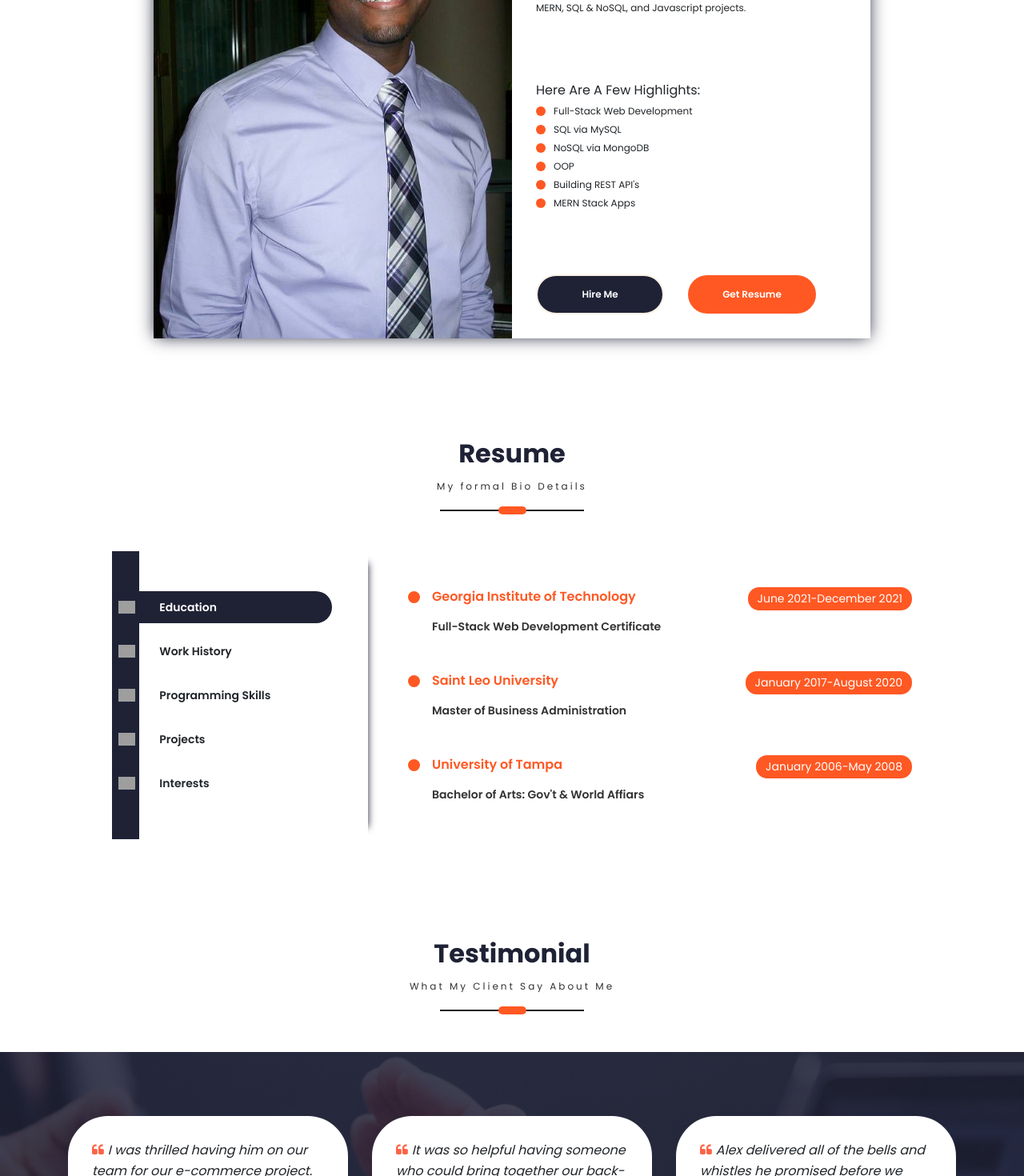
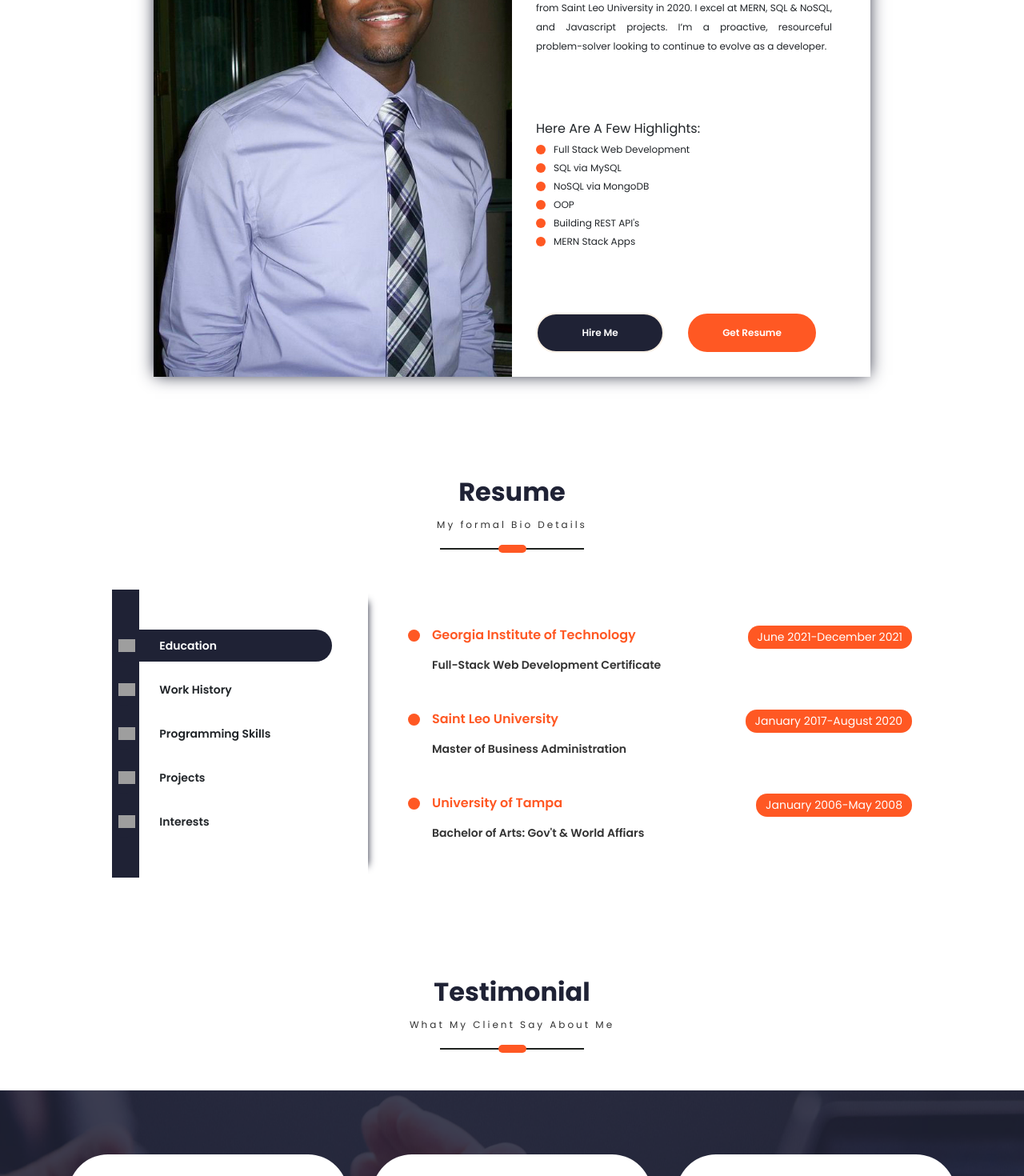
Before and after one commit to ajdavis2424/gtech_react_profile, a React (Create React App) app in the folder client/: page / in a window 1280 px wide. Shown: the part 1020-2490 px from the top of the page at 80% size. Built offline with nearby package versions, Linux system fonts and the light colour scheme; grey boxes are pictures that could not be loaded; a web font is replaced by a local one.

Commit message:
Year 1 update

```diff
--- a/client/src/PortfolioContainer/AboutMe/AboutMe.js
+++ b/client/src/PortfolioContainer/AboutMe/AboutMe.js
@@ -15,17 +15,17 @@ export default function AboutMe(props) {
 
   const SCREEN_CONSTSANTS = {
     description:
-      "I'm a Full-Stack Web Developer with a background in management, employee development, and customer service. Earned certificate in Full-Stack Web Development at Georgia Tech, and earned a M.B.A. from Saint Leo University in 2020. While completing my certificate program, I excelled in MERN, SQL & NoSQL, and Javascript projects.  ",
+      'Full Stack Web Developer with a background in management and employee development. Currently working as a full stack developer with a primary focus on the front-end tasks, unit testing, and SCRUM duties. Earned a certificate in Full Stack Web Development through Georgia Tech, and earned a MBA from Saint Leo University in 2020.  I excel at MERN, SQL & NoSQL, and Javascript projects.  I’m a proactive, resourceful problem-solver looking to continue to evolve as a developer.  ',
     highlights: {
       bullets: [
-        "Full-Stack Web Development",
-        "SQL via MySQL" ,
-        "NoSQL via MongoDB",
-        "OOP",
+        'Full Stack Web Development',
+        'SQL via MySQL',
+        'NoSQL via MongoDB',
+        'OOP',
         "Building REST API's",
-        "MERN Stack Apps",
+        'MERN Stack Apps',
       ],
-      heading: "Here Are A Few Highlights:",
+      heading: 'Here Are A Few Highlights:',
     },
   };
   const renderHighlight = () => {
--- a/client/src/PortfolioContainer/Resume/Resume.js
+++ b/client/src/PortfolioContainer/Resume/Resume.js
@@ -93,23 +93,23 @@ const Resume = (props) => {
   const resumeDetails = [
     <div className="resume-screen-container" key="education">
       <ResumeHeading
-        heading={"Georgia Institute of Technology"}
-        subHeading={"Full-Stack Web Development Certificate"}
-        fromDate={"June 2021"}
-        toDate={"December 2021"}
+        heading={'Georgia Institute of Technology'}
+        subHeading={'Full-Stack Web Development Certificate'}
+        fromDate={'June 2021'}
+        toDate={'December 2021'}
       />
 
       <ResumeHeading
-        heading={"Saint Leo University"}
-        subHeading={"Master of Business Administration"}
-        fromDate={"January 2017"}
-        toDate={"August 2020"}
+        heading={'Saint Leo University'}
+        subHeading={'Master of Business Administration'}
+        fromDate={'January 2017'}
+        toDate={'August 2020'}
       />
       <ResumeHeading
-        heading={"University of Tampa "}
+        heading={'University of Tampa '}
         subHeading={"Bachelor of Arts: Gov't & World Affiars"}
-        fromDate={"January 2006"}
-        toDate={"May 2008"}
+        fromDate={'January 2006'}
+        toDate={'May 2008'}
       />
     </div>,
 
@@ -117,25 +117,29 @@ const Resume = (props) => {
     <div className="resume-screen-container" key="work-experience">
       <div className="experience-container">
         <ResumeHeading
-          heading={"Orangetheory Fitness"}
-          subHeading={"Coach & Trainer"}
-          fromDate={"September 2020"}
-          toDate={"Present"}
+          heading={'NACM Tampa'}
+          subHeading={'Front-end Developer'}
+          fromDate={'March 2022'}
+          toDate={'Present'}
         />
         <div className="experience-description">
           <span className="resume-description-text">
-           - Currently working as a Trainer & Coach at Orangetheory Fitness.
+            - Currently working as a Front-end developer, and a SCRUM Master for
+            a national credit management company.
           </span>
           <br />
         </div>
         <div className="experience-description">
           <span className="resume-description-text">
-          - Leading and motivating members during their workouts by communicating effectively and efficiently. Helping members set and achieve fitness goals by creating pockets of one on one time to create a plan.
+            - Maintaining existing components and building out new features for
+            our customers nationwide.
           </span>
           <br />
           <span className="resume-description-text">
-          - Building a complimentary fitness app that I believe will be very useful for group, and individual training. This app will be more than your generic "fitness app tracker"...
-            {" "}
+            - I took on the added responsibilities of SCRUM Master after 8
+            months. My primary focus during a sprint is to make sure all
+            developers have reasonable and understandable acceptance criteria,
+            and any tools necessary to be successful.
           </span>
           <br />
         </div>
@@ -153,7 +157,7 @@ const Resume = (props) => {
           <span>{skill.skill}</span>
           <div className="skill-percentage">
             <div
-              style={{ width: skill.ratingPercentage + "%" }}
+              style={{ width: skill.ratingPercentage + '%' }}
               className="active-percentage-bar"
             ></div>
           </div>
@@ -162,7 +166,7 @@ const Resume = (props) => {
     </div>,
 
     /* PROJECTS */
-    <div className="resume-screen-container" key="projects" >
+    <div className="resume-screen-container" key="projects">
       {projectsDetails.map((projectsDetails, index) => (
         <ResumeHeading
           key={index}
```
